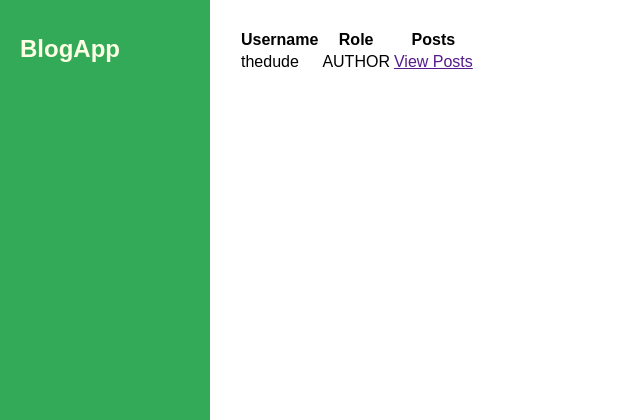
After one commit to lightskrees/BlogApp, a Django app: page /view_users/ in a window 1280 px wide. The commit adds this page. Shown: the top 420 px of the page, without its empty margins (0-640 px from the left). Run offline with Django 5.2, Linux system fonts and the light colour scheme; data comes from the database, SQL or seed files in the repository; both versions use the stored data as it was after the commit.

Commit message:
creation of the users_list table

```diff
--- /dev/null
+++ b/blog/templates/blog/users_list.html
@@ -0,0 +1,23 @@
+{% extends 'base.html' %}
+{% block content %}
+    <table class="table">
+  <thead class="thead-dark">
+    <tr>
+      <th scope="col">Username</th>
+      <th scope="col">Role</th>
+      <th scope="col">Posts</th>
+    </tr>
+  </thead>
+  <tbody>
+    {% for user in users %}
+    <tr>
+      <td>{{ user.username }}</td>
+      <td>{{ user.role }}</td>
+      <td><a href="">View Posts</a></td>
+    </tr>
+    {% endfor %}
+
+  </tbody>
+</table>
+
+{% endblock content %}
--- a/blog/views.py
+++ b/blog/views.py
@@ -1,5 +1,7 @@
 from django.shortcuts import render, redirect
 from django.views.generic import View
+
+from authentication.models import User
 from blog.forms import BlogForm
 
 
@@ -27,3 +29,8 @@ class BlogUploadView(View):
             return redirect('home')
 
         return render(request, self.template_name, {'form': form})
+class UserListView (View):
+    template_name = 'blog/users_list.html'
+    def get(self, request):
+        users = User.objects.all()
+        return render(request, self.template_name, {'users': users})
--- a/blogapp/urls.py
+++ b/blogapp/urls.py
@@ -17,7 +17,7 @@ Including another URLconf
 from django.contrib import admin
 from django.urls import path
 from authentication.views import LoginPageView, SignupPageView, LogoutPageView
-from blog.views import HomePageView, BlogUploadView
+from blog.views import HomePageView, BlogUploadView, UserListView
 
 urlpatterns = [
     path('admin/', admin.site.urls),
@@ -26,4 +26,5 @@ urlpatterns = [
     path('signup/', SignupPageView.as_view(), name='signup'),
     path('logout/', LogoutPageView.as_view(), name='logout'),
     path('add_blog/', BlogUploadView.as_view(), name='add_blog'),
+    path('view_users/', UserListView.as_view(), name='users_list'),
 ]
--- a/templates/base.html
+++ b/templates/base.html
@@ -13,6 +13,7 @@
             <h1>BlogApp</h1>
             {% if user.is_authenticated %}
                 <a href="{% url 'add_blog' %}">Add a blog</a><br>
+                <a href="{% url 'users_list' %}">Users list</a><br>
                 <a href="{%url 'logout'%}">logout</a><br>
             {% endif %}
         </nav>
```
Also changed, not shown: db.sqlite3.
